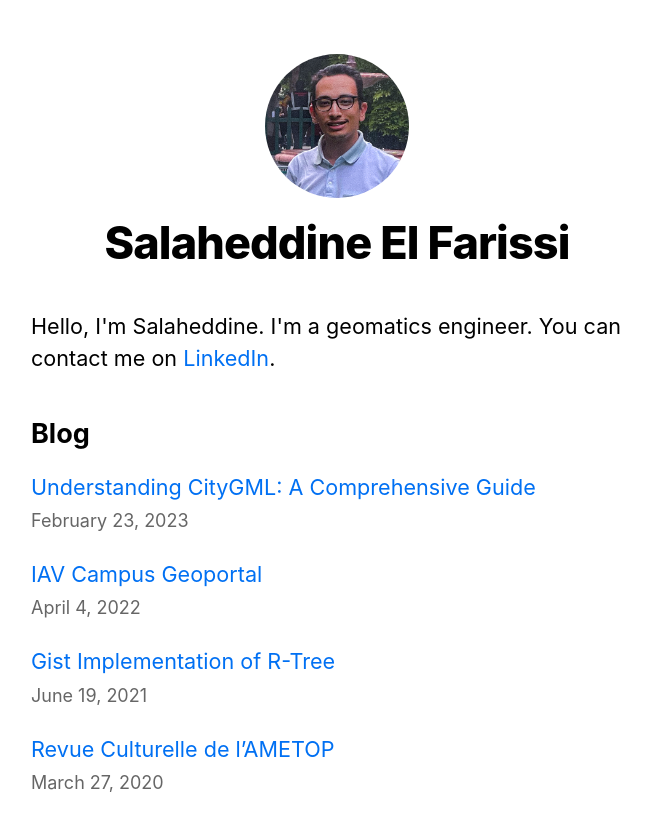
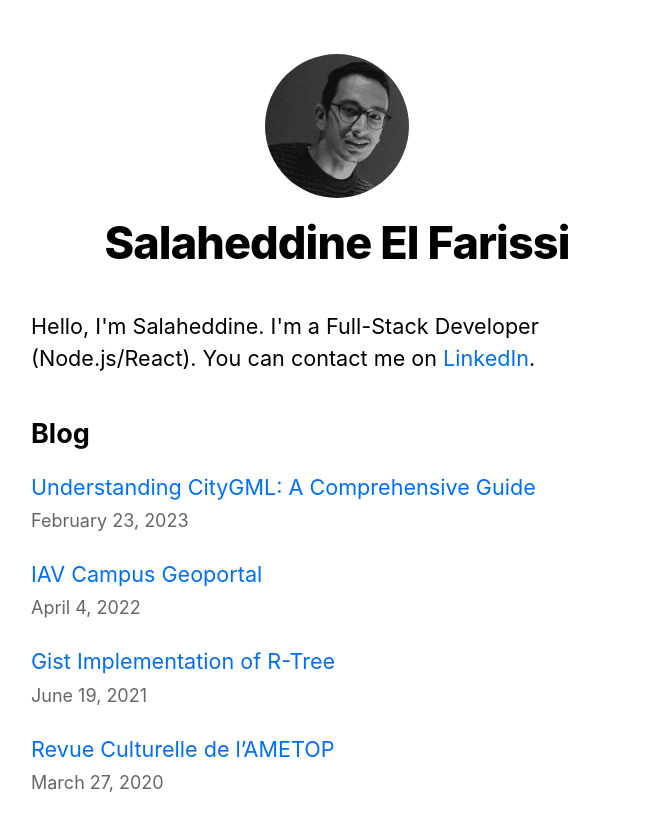
Before and after one commit to salahelfarissi/salahelfarissi.github.io, a Next.js app: page / in a window 1280 px wide. Shown: the top 830 px of the page, without its empty margins (303-954 px from the left). Built offline with nearby package versions, Linux system fonts and the light colour scheme.

Commit message:
Update profile image

```diff
--- a/components/layout.js
+++ b/components/layout.js
@@ -30,7 +30,7 @@ export default function Layout({ children, home }) {
           <>
             <Image
               priority
-              src="/images/profile.png"
+              src="/images/profile.jpg"
               className={utilStyles.borderCircle}
               height={144}
               width={144}
@@ -44,7 +44,7 @@ export default function Layout({ children, home }) {
               <a>
                 <Image
                   priority
-                  src="/images/profile.png"
+                  src="/images/profile.jpg"
                   className={utilStyles.borderCircle}
                   height={108}
                   width={108}
--- a/pages/index.js
+++ b/pages/index.js
@@ -23,7 +23,7 @@ export default function Home({ allPostsData }) {
         </Head>
         <section className={utilStyles.headingMd}>
           <p>
-            Hello, I'm Salaheddine. I'm a geomatics engineer. You can contact me
+            Hello, I'm Salaheddine. I'm a Full-Stack Developer (Node.js/React). You can contact me
             on{" "}
             <a href="https://www.linkedin.com/in/selfarissi/" target={"_blank"}>
               LinkedIn
```
Also changed, not shown: public/images/profile.jpg (added), public/images/profile.png (deleted).
